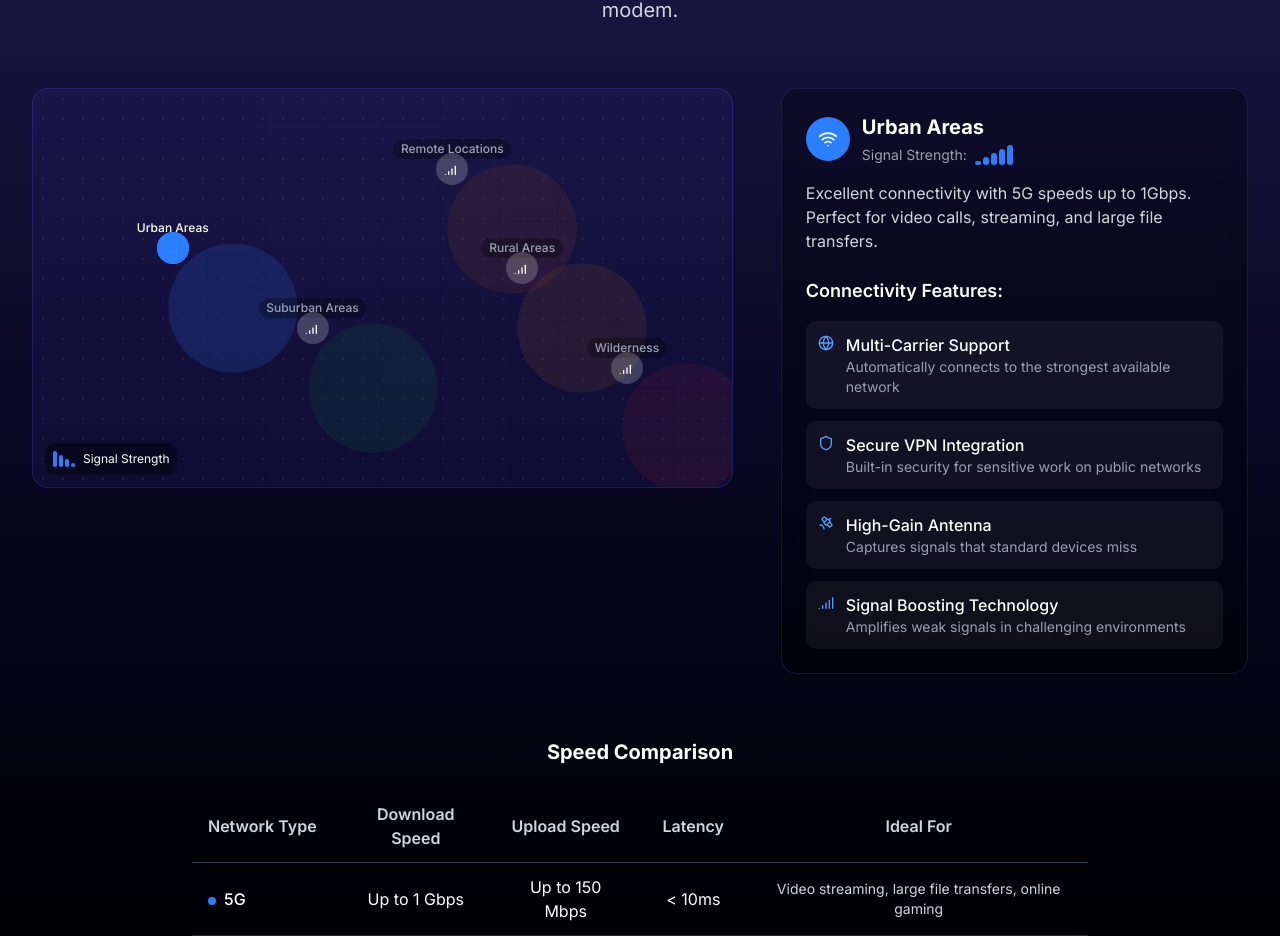
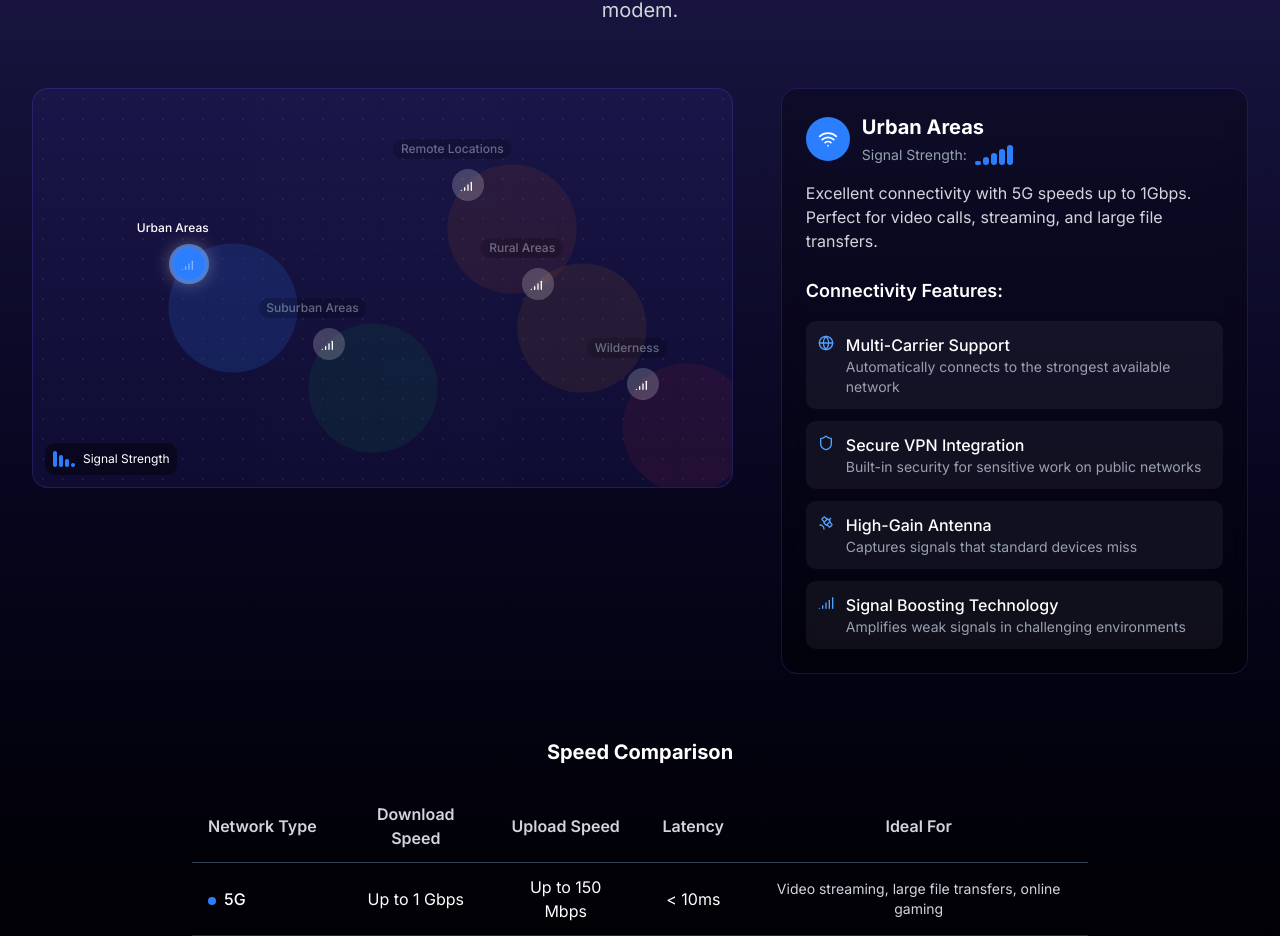
Before and after one commit to RoyElHelwe/Roy-s-Smart, a Next.js app: page /features in a window 1280 px wide. Shown: the part 2450-3386 px from the top of the page. Built offline with nearby package versions, Linux system fonts and the light colour scheme.

Commit message:
trying to find error

```diff
--- a/src/components/features/ConnectivitySection.tsx
+++ b/src/components/features/ConnectivitySection.tsx
@@ -205,16 +205,16 @@ export default function ConnectivitySection() {
                     top: location.yPos,
                     transform: 'translate(-50%, -50%)',
                   }}
-                  // whileHover={{ scale: 1.2 }}
+                  whileHover={{ scale: 1.2 }}
                   onClick={() => setActiveLocation(location.id)}
-                  // initial={{ scale: 0 }}
-                  // animate={{
-                  //   scale: 1,
-                  //   boxShadow: activeLocation === location.id
-                  //     ? '0 0 0 4px rgba(255,255,255,0.3), 0 0 20px rgba(255,255,255,0.5)'
-                  //     : '0 0 0 0px rgba(255,255,255,0)'
-                  // }}
-                  // transition={{ type: "spring", stiffness: 300, damping: 20 }}
+                  initial={{ scale: 0 }}
+                  animate={{
+                    scale: 1,
+                    boxShadow: activeLocation === location.id
+                      ? '0 0 0 4px rgba(255,255,255,0.3), 0 0 20px rgba(255,255,255,0.5)'
+                      : '0 0 0 0px rgba(255,255,255,0)'
+                  }}
+                  transition={{ type: "spring", stiffness: 300, damping: 20 }}
                 >
                   <SignalHigh className="h-4 w-4 text-white" />
 
@@ -223,13 +223,13 @@ export default function ConnectivitySection() {
                     <>
                       <motion.span
                         className={`absolute inset-0 rounded-full ${location.color} opacity-75`}
-                        // animate={{ scale: [1, 1.5], opacity: [0.5, 0] }}
-                        // transition={{ repeat: Infinity, duration: 1.5 }}
+                        animate={{ scale: [1, 1.5], opacity: [0.5, 0] }}
+                        transition={{ repeat: Infinity, duration: 1.5 }}
                       />
                       <motion.span
                         className={`absolute inset-0 rounded-full ${location.color} opacity-75`}
-                        // animate={{ scale: [1, 2], opacity: [0.5, 0] }}
-                        // transition={{ repeat: Infinity, duration: 2 }}
+                        animate={{ scale: [1, 2], opacity: [0.5, 0] }}
+                        transition={{ repeat: Infinity, duration: 2 }}
                       />
                     </>
                   )}
@@ -246,11 +246,11 @@ export default function ConnectivitySection() {
                     top: location.yPos,
                     transform: 'translate(-50%, calc(-50% - 20px))',
                   }}
-                  // initial={{ opacity: 0 }}
-                  // animate={{
-                  //   opacity: activeLocation === location.id ? 1 : 0.6
-                  // }}
-                  // transition={{ duration: 0.3 }}
+                  initial={{ opacity: 0 }}
+                  animate={{
+                    opacity: activeLocation === location.id ? 1 : 0.6
+                  }}
+                  transition={{ duration: 0.3 }}
                 >
                   <div
                     className={`${activeLocation === location.id ? 'text-white' : 'text-gray-400'}
@@ -282,10 +282,10 @@ export default function ConnectivitySection() {
               {activeLocation && (
                 <motion.div
                   key={activeLocation}
-                  // initial={{ opacity: 0, y: 20 }}
-                  // animate={{ opacity: 1, y: 0 }}
-                  // exit={{ opacity: 0, y: -20 }}
-                  // transition={{ duration: 0.3 }}
+                  initial={{ opacity: 0, y: 20 }}
+                  animate={{ opacity: 1, y: 0 }}
+                  exit={{ opacity: 0, y: -20 }}
+                  transition={{ duration: 0.3 }}
                 >
                   <div className="flex items-center gap-3 mb-4">
                     <div className={`p-3 rounded-full ${getActiveLocation()?.color}`}>
@@ -334,9 +334,9 @@ export default function ConnectivitySection() {
                         <motion.div
                           key={index}
                           className="flex gap-3 bg-white/5 p-3 rounded-lg"
-                          // initial={{ opacity: 0, x: -20 }}
-                          // animate={{ opacity: 1, x: 0 }}
-                          // transition={{ delay: 0.2 + index * 0.1 }}
+                          initial={{ opacity: 0, x: -20 }}
+                          animate={{ opacity: 1, x: 0 }}
+                          transition={{ delay: 0.2 + index * 0.1 }}
                         >
                           <div className="text-blue-400 mt-0.5">
                             {feature.icon}
@@ -357,9 +357,9 @@ export default function ConnectivitySection() {
 
         {/* Speed Comparison Table */}
         <motion.div
-          // initial={{ opacity: 0, y: 30 }}
-          // animate={{ opacity: isVisible ? 1 : 0, y: isVisible ? 0 : 30 }}
-          // transition={{ delay: 0.7, duration: 0.5 }}
+          initial={{ opacity: 0, y: 30 }}
+          animate={{ opacity: isVisible ? 1 : 0, y: isVisible ? 0 : 30 }}
+          transition={{ delay: 0.7, duration: 0.5 }}
           className="mt-16 max-w-4xl mx-auto"
         >
           <h3 className="text-xl font-bold text-white mb-6 text-center">Speed Comparison</h3>
@@ -413,9 +413,9 @@ export default function ConnectivitySection() {
                   <motion.tr
                     key={index}
                     className="border-b border-gray-800 hover:bg-white/5"
-                    // initial={{ opacity: 0, y: 10 }}
-                    // animate={{ opacity: 1, y: 0 }}
-                    // transition={{ delay: 0.1 + index * 0.1 }}
+                    initial={{ opacity: 0, y: 10 }}
+                    animate={{ opacity: 1, y: 0 }}
+                    transition={{ delay: 0.1 + index * 0.1 }}
                   >
                     <td className="py-3 px-4 text-white font-medium">
                       <div className={`inline-block w-2 h-2 rounded-full bg-${network.color}-500 mr-2`}></div>
@@ -441,9 +441,9 @@ export default function ConnectivitySection() {
 
         {/* Bottom CTA */}
         <motion.div
-          // initial={{ opacity: 0, y: 30 }}
-          // animate={{ opacity: isVisible ? 1 : 0, y: isVisible ? 0 : 30 }}
-          // transition={{ delay: 0.9, duration: 0.5 }}
+          initial={{ opacity: 0, y: 30 }}
+          animate={{ opacity: isVisible ? 1 : 0, y: isVisible ? 0 : 30 }}
+          transition={{ delay: 0.9, duration: 0.5 }}
           className="text-center mt-12"
         >
           <a
```
